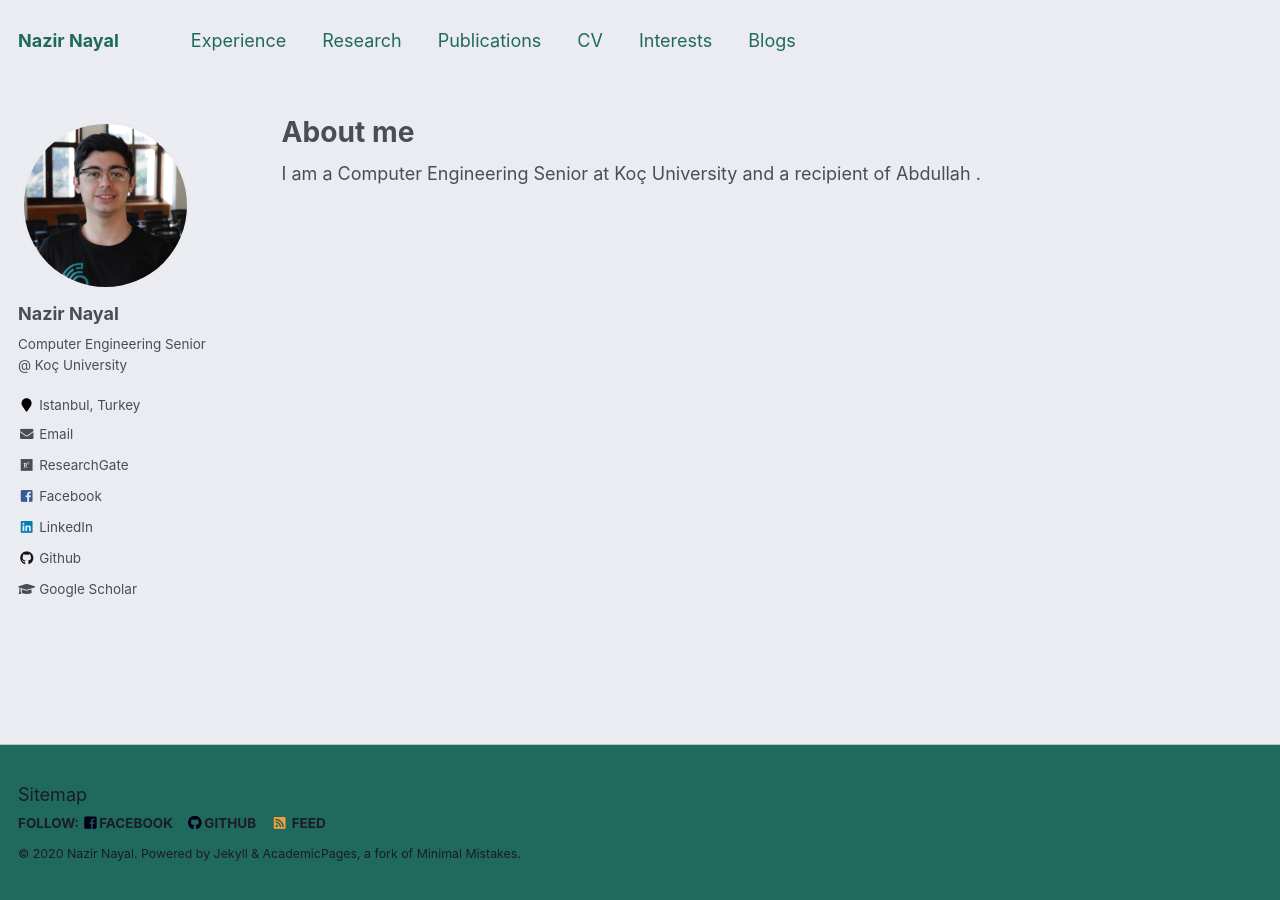
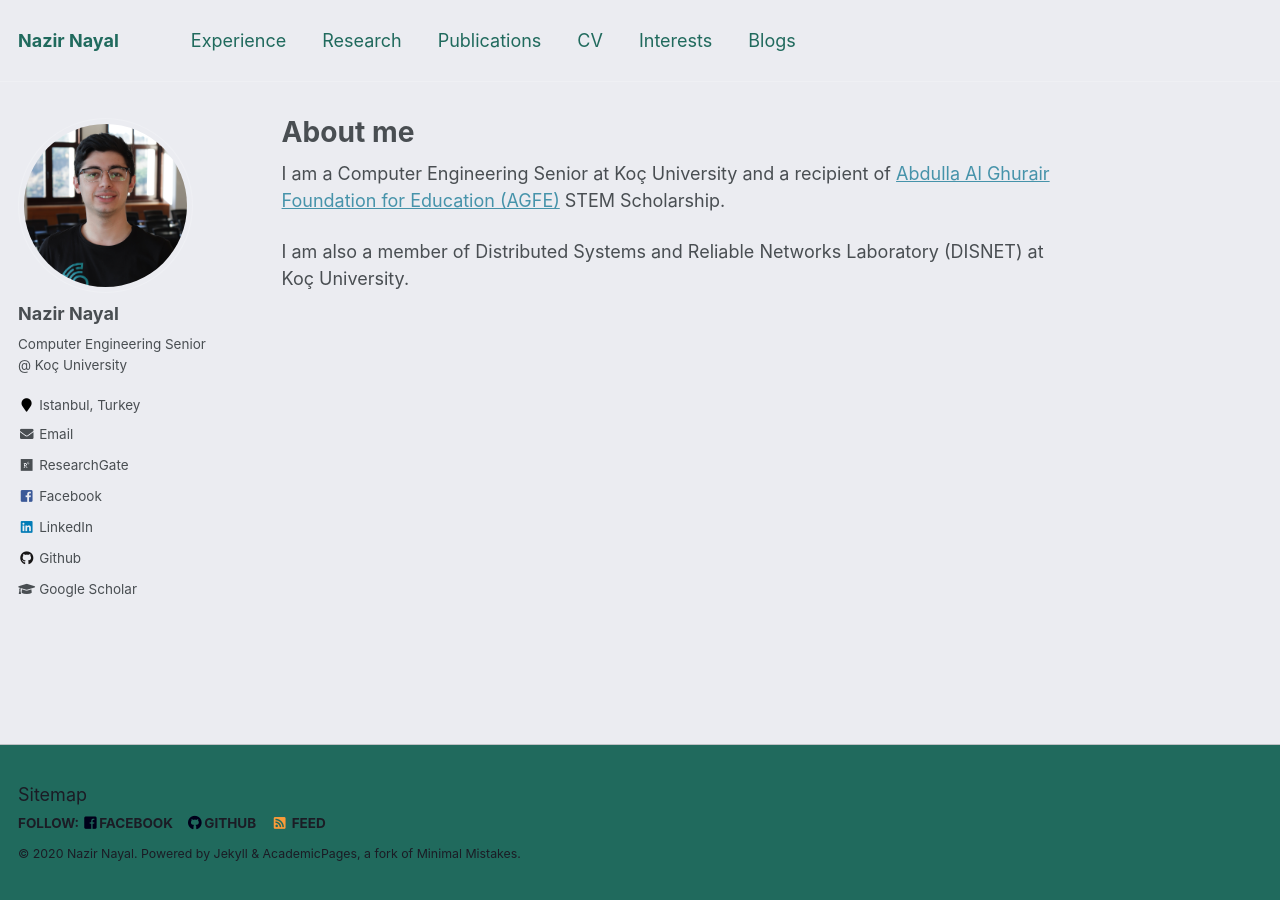
Before and after one commit to NazirNayal8/nazirnayal.github.io, a Jekyll site: the page built from _pages/about.md, in a window 1280 px wide. Built offline with Jekyll 4.4.1, drawn with Linux system fonts in a browser that asks for light colours.

Commit message:
update about me

```diff
--- a/_pages/about.md
+++ b/_pages/about.md
@@ -9,4 +9,6 @@ redirect_from:
 ---
 
 I am a Computer Engineering Senior at Koç University and a recipient of
-Abdullah .
+[Abdulla Al Ghurair Foundation for Education (AGFE)](https://www.alghurairfoundation.org/en) STEM Scholarship.
+
+I am also a member of Distributed Systems and Reliable Networks Laboratory (DISNET) at Koç University.
```
